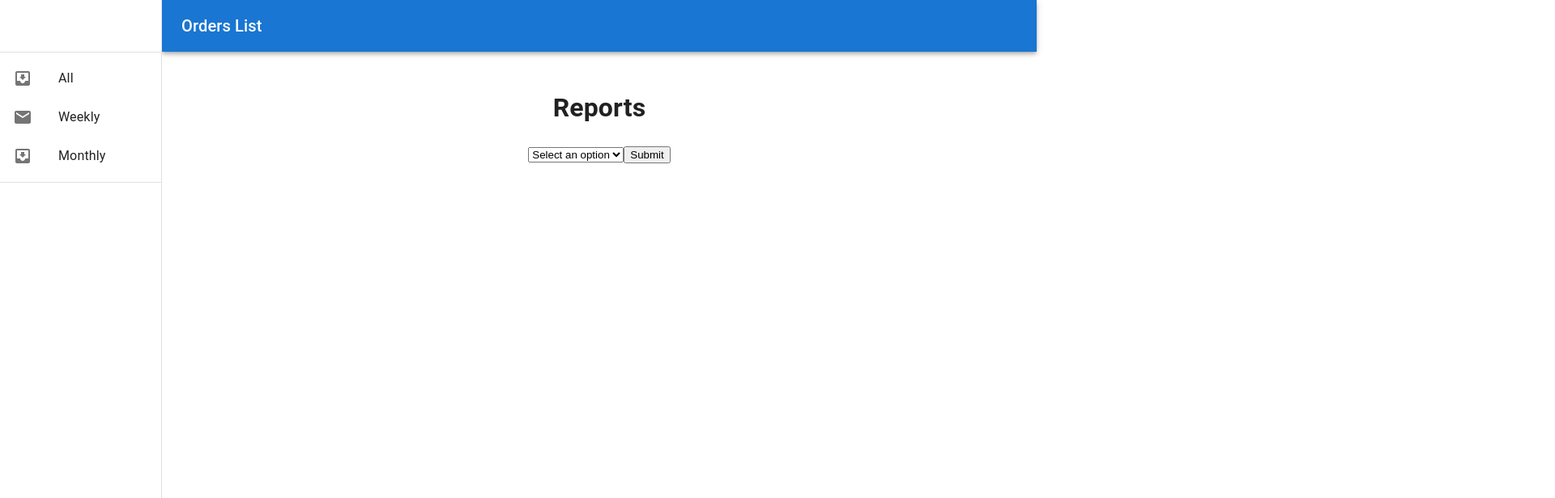
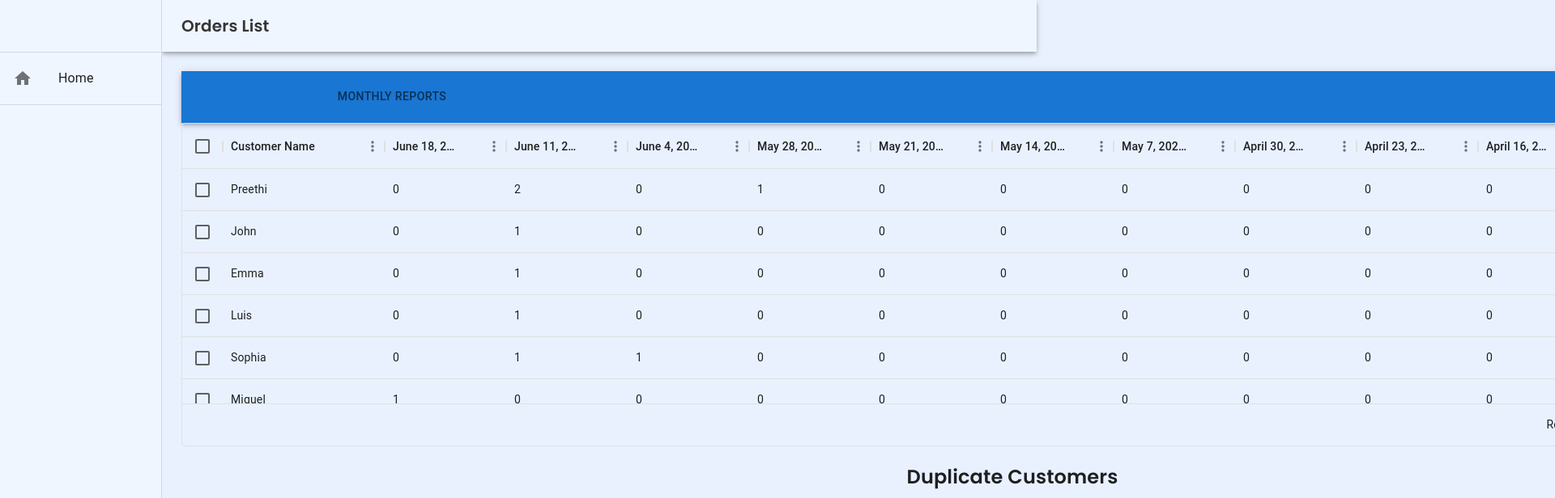
Before and after one commit to Anthoniselvi/orders, a React (Create React App) app: page / in a window 1280 px wide. Shown: the top 616 px of the page at 81% size, 1920 px wide, since content can reach past the window. Built offline with nearby package versions, Linux system fonts and the light colour scheme.

Commit message:
datagrid table created

```diff
--- a/package.json
+++ b/package.json
@@ -7,10 +7,12 @@
     "@emotion/styled": "^11.11.0",
     "@mui/icons-material": "^5.11.16",
     "@mui/material": "^5.13.5",
+    "@mui/x-data-grid": "^6.8.0",
     "@testing-library/jest-dom": "^5.16.5",
     "@testing-library/react": "^13.4.0",
     "@testing-library/user-event": "^13.5.0",
     "react": "^18.2.0",
+    "react-data-grid": "^7.0.0-beta.34",
     "react-dom": "^18.2.0",
     "react-scripts": "5.0.1",
     "web-vitals": "^2.1.4"
--- a/src/App.css
+++ b/src/App.css
@@ -1,5 +1,8 @@
+@import url('https://fonts.googleapis.com/css2?family=Poppins:wght@400;600&display=swap');
+
 .App {
   text-align: center;
+  font-family: "Poppins";
 }
 
 .App-logo {
--- a/src/Dashboard.js
+++ b/src/Dashboard.js
@@ -11,7 +11,7 @@ import ListItem from "@mui/material/ListItem";
 import ListItemButton from "@mui/material/ListItemButton";
 import ListItemIcon from "@mui/material/ListItemIcon";
 import ListItemText from "@mui/material/ListItemText";
-import InboxIcon from "@mui/icons-material/MoveToInbox";
+import HomeIcon from "@mui/icons-material/Home";
 import MailIcon from "@mui/icons-material/Mail";
 import GetReports from "./GetReports";
 
@@ -23,10 +23,20 @@ export default function Dashboard() {
       <CssBaseline />
       <AppBar
         position="fixed"
-        sx={{ width: `calc(100% - ${drawerWidth}px)`, ml: `${drawerWidth}px` }}
+        sx={{
+          width: `calc(100% - ${drawerWidth}px)`,
+          ml: `${drawerWidth}px`,
+          bgcolor: "#f0f6ff",
+          color: "#353535",
+        }}
       >
         <Toolbar>
-          <Typography variant="h6" noWrap component="div">
+          <Typography
+            variant="h6"
+            noWrap
+            component="div"
+            sx={{ fontFamily: "Poppins", fontWeight: 600 }}
+          >
             Orders List
           </Typography>
         </Toolbar>
@@ -38,6 +48,7 @@ export default function Dashboard() {
           "& .MuiDrawer-paper": {
             width: drawerWidth,
             boxSizing: "border-box",
+            bgcolor: "#f0f6ff",
           },
         }}
         variant="permanent"
@@ -46,11 +57,11 @@ export default function Dashboard() {
         <Toolbar />
         <Divider />
         <List>
-          {["All", "Weekly", "Monthly"].map((text, index) => (
+          {["Home"].map((text, index) => (
             <ListItem key={text} disablePadding>
               <ListItemButton>
                 <ListItemIcon>
-                  {index % 2 === 0 ? <InboxIcon /> : <MailIcon />}
+                  {index % 2 === 0 ? <HomeIcon /> : <MailIcon />}
                 </ListItemIcon>
                 <ListItemText primary={text} />
               </ListItemButton>
@@ -71,10 +82,7 @@ export default function Dashboard() {
           ))}
         </List> */}
       </Drawer>
-      <Box
-        component="main"
-        sx={{ flexGrow: 1, bgcolor: "background.default", p: 3 }}
-      >
+      <Box component="main" sx={{ flexGrow: 1, bgcolor: "#E9F1FF", p: 3 }}>
         <Toolbar />
         <GetReports />
       </Box>
--- a/src/GetReports.js
+++ b/src/GetReports.js
@@ -1,22 +1,55 @@
-import React, { useState } from "react";
+import React, { useState, useEffect } from "react";
+import { AppBar, Toolbar, Tabs, Tab } from "@mui/material";
 import { ordersData } from "./ordersData";
+import ReportsTable from "./ReportsTable";
+// import { DataGrid } from "@mui/x-data-grid";
 
-export default function GetReports() {
-  const [inputValue, setInputValue] = useState("");
+// const ReportsTable = ({ reportResults }) => {
+//   const columns = [
+//     { field: "id", headerName: "ID", width: 100 },
+//     { field: "period", headerName: "Period", width: 200 },
+//     { field: "customerName", headerName: "Customer Name", width: 200 },
+//     { field: "orderCount", headerName: "Order Count", width: 150 },
+//   ];
+
+//   const rows = reportResults.flatMap((report) =>
+//     report.customerCounts.map((customer, index) => ({
+//       id: `${report.period}-${index}`,
+//       period: report.period,
+//       customerName: customer.customerName,
+//       orderCount: customer.orderCount,
+//     }))
+//   );
+
+//   return (
+//     <div style={{ height: 400, width: "100%" }}>
+//       <DataGrid rows={rows} columns={columns} />
+//     </div>
+//   );
+// };
+
+export default function Reports() {
+  const [inputValue, setInputValue] = useState("weekly");
   const [reportResults, setReportResults] = useState([]);
   const [duplicateCustomers, setDuplicateCustomers] = useState([]);
   const [duplicateAddresses, setDuplicateAddresses] = useState([]);
 
-  const handleInputChange = (e) => {
-    const selectedValue = e.target.value;
-    setInputValue(selectedValue);
+  useEffect(() => {
+    if (inputValue === "weekly") {
+      generateWeeklyReports();
+    } else if (inputValue === "monthly") {
+      generateMonthlyReports();
+    }
+    findDuplicateCustomers();
+  }, [inputValue]);
+
+  const handleInputChange = (event, newValue) => {
+    setInputValue(newValue);
   };
 
   const formatDate = (date) => {
-    const day = String(date.getDate()).padStart(2, "0");
-    const month = String(date.getMonth() + 1).padStart(2, "0");
-    const year = date.getFullYear();
-    return day + "." + month + "." + year;
+    const options = { year: "numeric", month: "long", day: "numeric" };
+    return date.toLocaleDateString(undefined, options);
   };
 
   const generateWeeklyReports = () => {
@@ -77,6 +110,7 @@ export default function GetReports() {
 
     setReportResults(formattedResults);
   };
+
   const generateMonthlyReports = () => {
     const startDate = new Date("2023-04-01"); // Set the desired starting date in the format "YYYY-MM-DD"
     const currentDate = new Date();
@@ -144,37 +178,35 @@ export default function GetReports() {
   };
 
   const findDuplicateCustomers = () => {
-    const mobileNumbers = {};
-    const addresses = {};
+    const mobileNumbersMap = new Map();
+    const addressesMap = new Map();
 
     ordersData.forEach((order) => {
-      const customerID = order["Customer ID"];
       const mobileNumber = order["Mobile Number"];
       const address = order["Address"];
+      const customerID = order["Customer ID"];
 
-      // Group by mobile number
-      if (mobileNumbers[mobileNumber]) {
-        mobileNumbers[mobileNumber].push(customerID);
-      } else {
-        mobileNumbers[mobileNumber] = [customerID];
+      if (!mobileNumbersMap.has(mobileNumber)) {
+        mobileNumbersMap.set(mobileNumber, []);
       }
 
-      // Group by address
-      if (addresses[address]) {
-        addresses[address].push(customerID);
-      } else {
-        addresses[address] = [customerID];
+      mobileNumbersMap.get(mobileNumber).push(customerID);
+
+      if (!addressesMap.has(address)) {
+        addressesMap.set(address, []);
       }
+
+      addressesMap.get(address).push(customerID);
     });
 
-    const duplicateMobileNumbers = Object.entries(mobileNumbers)
+    const duplicateMobileNumbers = Array.from(mobileNumbersMap)
       .filter(([_, customerIDs]) => customerIDs.length > 1)
       .map(([mobileNumber, customerIDs]) => ({
         mobileNumber,
         customerIDs,
       }));
 
-    const duplicateAddressesList = Object.entries(addresses)
+    const duplicateAddressesList = Array.from(addressesMap)
       .filter(([_, customerIDs]) => customerIDs.length > 1)
       .map(([address, customerIDs]) => ({
         address,
@@ -184,116 +216,40 @@ export default function GetReports() {
     setDuplicateCustomers(duplicateMobileNumbers);
     setDuplicateAddresses(duplicateAddressesList);
   };
-  const handleSubmit = (e) => {
-    e.preventDefault();
-
-    if (inputValue === "weekly") {
-      generateWeeklyReports();
-    } else if (inputValue === "monthly") {
-      generateMonthlyReports();
-    } else {
-      setReportResults([]); // Clear the report results if no option is selected
-    }
-
-    findDuplicateCustomers();
-  };
-
-  const getAllCustomerNames = (reportResults) => {
-    const customerNames = {};
-    reportResults.forEach((result) => {
-      result.customerCounts.forEach((customerData) => {
-        const customerName = customerData.customerName;
-        customerNames[customerName] = true;
-      });
-    });
-    return customerNames;
-  };
-
-  const getOrderCountForCustomer = (customerCounts, customerName) => {
-    const customerData = customerCounts.find(
-      (customer) => customer.customerName === customerName
-    );
-    return customerData ? customerData.orderCount : 0;
-  };
 
   return (
     <div>
-      <h1>Reports</h1>
-      <form onSubmit={handleSubmit}>
-        <select
-          name="inputValue"
-          value={inputValue}
-          onChange={handleInputChange}
-        >
-          <option value="">Select an option</option>
-          <option value="weekly">Weekly</option>
-          <option value="monthly">Monthly</option>
-        </select>
-
-        <button type="submit">Submit</button>
-      </form>
-      <div style={{ display: "flex", gap: "5%" }}>
-        {reportResults.length > 0 && (
-          <div style={{ width: "65%", overflowX: "scroll" }}>
-            <h2>Report Results:</h2>
-            <table>
-              <thead>
-                <tr>
-                  <th>Customer Name</th>
-                  {reportResults.map((result, index) => (
-                    <th key={index}>{result.period}</th>
-                  ))}
-                </tr>
-              </thead>
-              <tbody>
-                {Object.keys(getAllCustomerNames(reportResults)).map(
-                  (customerName, index) => (
-                    <tr key={index}>
-                      <td>{customerName}</td>
-                      {reportResults.map((result, index) => (
-                        <td key={index}>
-                          {getOrderCountForCustomer(
-                            result.customerCounts,
-                            customerName
-                          )}
-                        </td>
-                      ))}
-                    </tr>
-                  )
-                )}
-              </tbody>
-            </table>
-          </div>
-        )}
-        <div style={{ width: "30%", overflowX: "scroll" }}>
-          {duplicateCustomers.length > 0 && (
+      <AppBar position="static">
+        <Toolbar>
+          <Tabs value={inputValue} onChange={handleInputChange}>
+            <Tab value="weekly" label="Weekly Reports" />
+            <Tab value="monthly" label="Monthly Reports" />
+          </Tabs>
+        </Toolbar>
+      </AppBar>
+      {/* <ReportsTable reportResults={reportResults} /> */}
+      <ReportsTable reportResults={reportResults} />
       <div>
-              <h2>Duplicate Customers:</h2>
+        <h2>Duplicate Customers</h2>
+        <h3>Duplicate Mobile Numbers</h3>
         <ul>
           {duplicateCustomers.map((customer, index) => (
             <li key={index}>
-                    Mobile Number: {customer.mobileNumber}, Customer IDs:{" "}
+              Mobile Number: {customer.mobileNumber}, Customers:{" "}
               {customer.customerIDs.join(", ")}
             </li>
           ))}
         </ul>
-            </div>
-          )}
-          {duplicateAddresses.length > 0 && (
-            <div>
-              <h2>Duplicate Customers by Address:</h2>
+        <h3>Duplicate Addresses</h3>
         <ul>
-                {duplicateAddresses.map((customer, index) => (
+          {duplicateAddresses.map((address, index) => (
             <li key={index}>
-                    Address: {customer.address}, Customer IDs:{" "}
-                    {customer.customerIDs.join(", ")}
+              Address: {address.address}, Customers:{" "}
+              {address.customerIDs.join(", ")}
             </li>
           ))}
         </ul>
       </div>
-          )}
-        </div>
-      </div>
     </div>
   );
 }
--- /dev/null
+++ b/src/ReportsTable.js
@@ -0,0 +1,46 @@
+import * as React from "react";
+import Box from "@mui/material/Box";
+import { DataGrid } from "@mui/x-data-grid";
+
+export default function ReportsTable({ reportResults }) {
+  const periods = reportResults.map((report) => report.period);
+  const columns = [
+    { field: "customerName", headerName: "Customer Name", width: 200 },
+    ...periods.map((period) => ({
+      field: period,
+      headerName: period,
+      width: 150,
+    })),
+  ];
+
+  const rows = reportResults.reduce((acc, report) => {
+    report.customerCounts.forEach((customer) => {
+      const existingRow = acc.find(
+        (row) => row.customerName === customer.customerName
+      );
+      if (existingRow) {
+        existingRow[report.period] = customer.orderCount;
+      } else {
+        const newRow = {
+          id: `${customer.customerName}-${report.period}`,
+          customerName: customer.customerName,
+        };
+        newRow[report.period] = customer.orderCount;
+        acc.push(newRow);
+      }
+    });
+    return acc;
+  }, []);
+
+  return (
+    <Box sx={{ height: 400, width: "100%" }}>
+      <DataGrid
+        rows={rows}
+        columns={columns}
+        pageSize={5}
+        checkboxSelection
+        disableSelectionOnClick
+      />
+    </Box>
+  );
+}
```
Also changed, not shown: 1 other file (tests, documents, lock files or other folders). Lines whose indentation alone changed are shown as unchanged.
